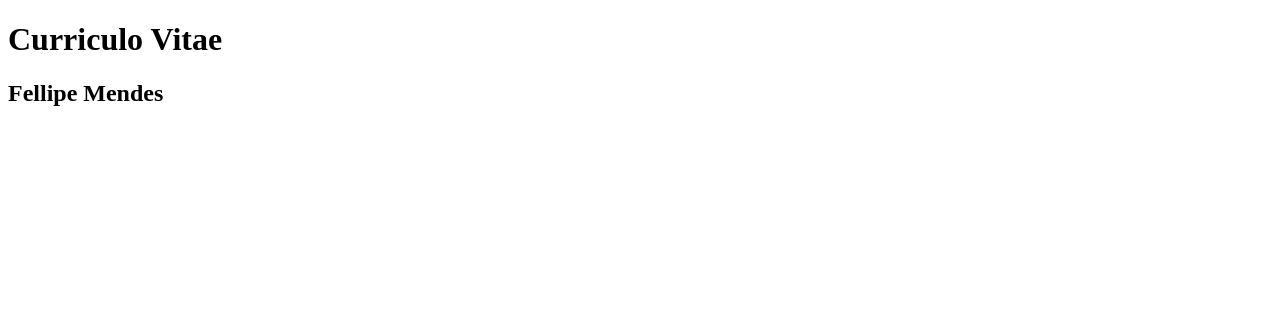
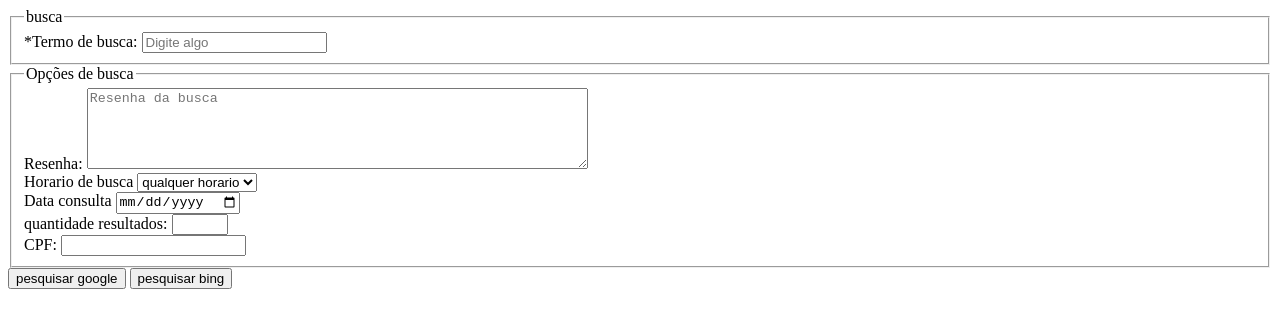
Before and after one commit to dev-mendes0122/dev-mendes01222, a plain HTML site: page docs/index.html in a window 1280 px wide. Drawn offline with Linux system fonts and the light colour scheme.

Commit message:
index.html
Formulario 18/03/2025

```diff
--- a/docs/index.html
+++ b/docs/index.html
@@ -1,12 +1,42 @@
 <!DOCTYPE html>
-<html lang="en">
-<head>
-    <meta charset="UTF-8">
-    <meta name="viewport" content="width=device-width, initial-scale=1.0">
-    <title>Document</title>
-</head>
-<body>
-    <h1>Curriculo Vitae</h1>
-    <h2>Fellipe Mendes</h2>
-</body>
+<html>
+    <body>
+        <form action="http://www.google.com.br/search" method="get"> <!-- estudar metodo get, post.. -->
+            <fieldset> <!-- agrupar varios campos em caixa -->
+                <legend>busca</legend> <!-- titulo da pesquisa -->
+            <abbr>*</abbr><label>Termo de busca:</label> <!-- abbr é campo obrigatório -->
+            <input type="text" name="q" id="termo_busca" required placeholder="Digite algo"> <!-- estudar id, deixa salvo. -->
+            </fieldset>
+            <fieldset>
+                <legend>Opções de busca</legend>
+                <div>
+                <label for="campo_resenha">Resenha:</label>
+                <textarea name="resenha" rows="5" cols="60" placeholder="Resenha da busca"></textarea>
+            </div>
+                <div>
+                    <label form="campo_horario">Horario de busca</label>
+                    <select name="tbs" id="campo_horario">
+                        <option value="">qualquer horario</option>
+                        <option value="qdr:h">ultima hora</option>
+                        <option value="qdr:d">ultimo dia</option>
+                        <option value="qdr:w">ultima semana</option>
+                    </select>
+                </div>
+                <div>
+                    <label for="campo_data"> Data consulta</label>
+                    <input type="date" name="date" id="campo_data">
+                </div>
+                <div>
+                    <label for="campo_qtd">quantidade resultados:</label>
+                    <input type="number" name="qtd" id="campo_qtd" min="10" max="50" step="10">
+                </div>
+                <div>
+                    <label for="campo_cpf">CPF:</label>
+                    <input type="text" name="cpf" id="campo_cpf" pattern="\d{3}.\d{3}.\d{3}\-d{2}">
+                </div>
+            </fieldset>
+            <button type="submit" formaction="http://www.google.com.br/search">pesquisar google</button>
+            <button type="submit" formaction="http://www.bing.com.br/search">pesquisar bing</button>
+        </form>
+    </body>
 </html>
```
